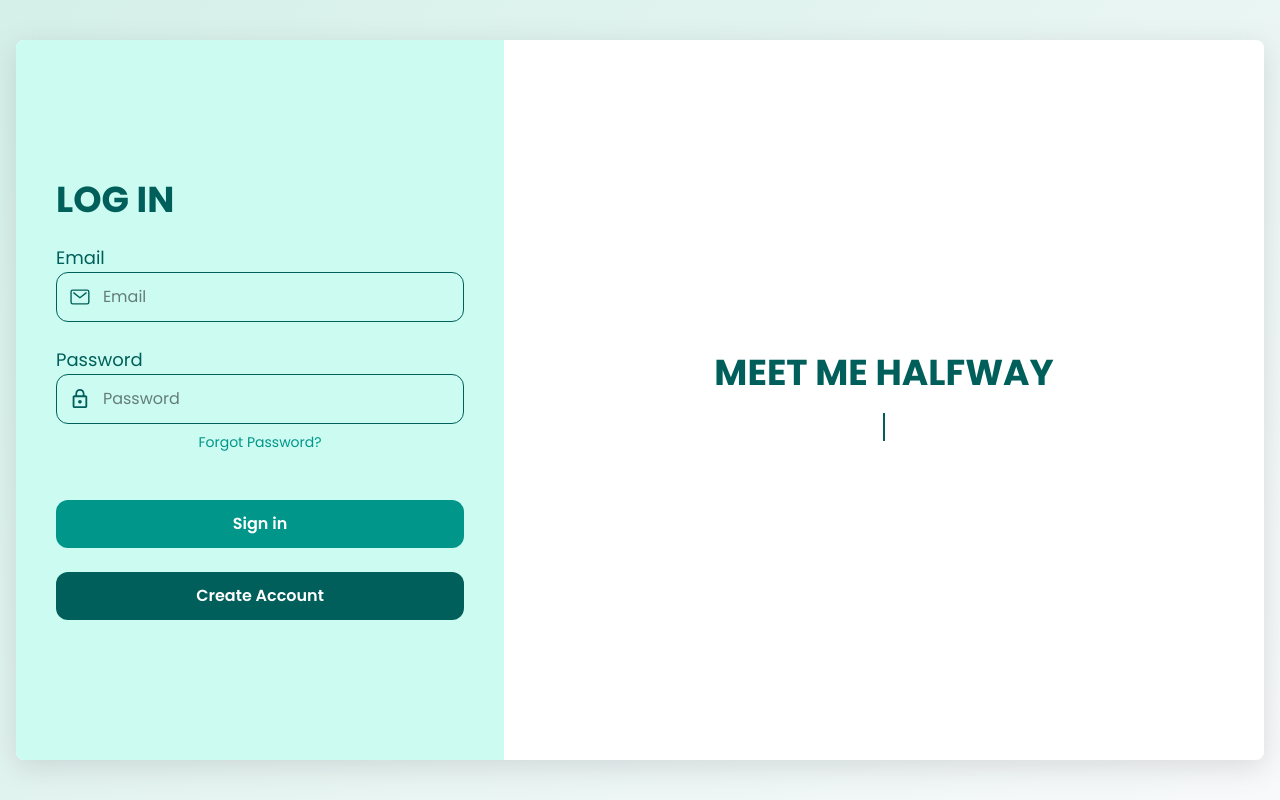
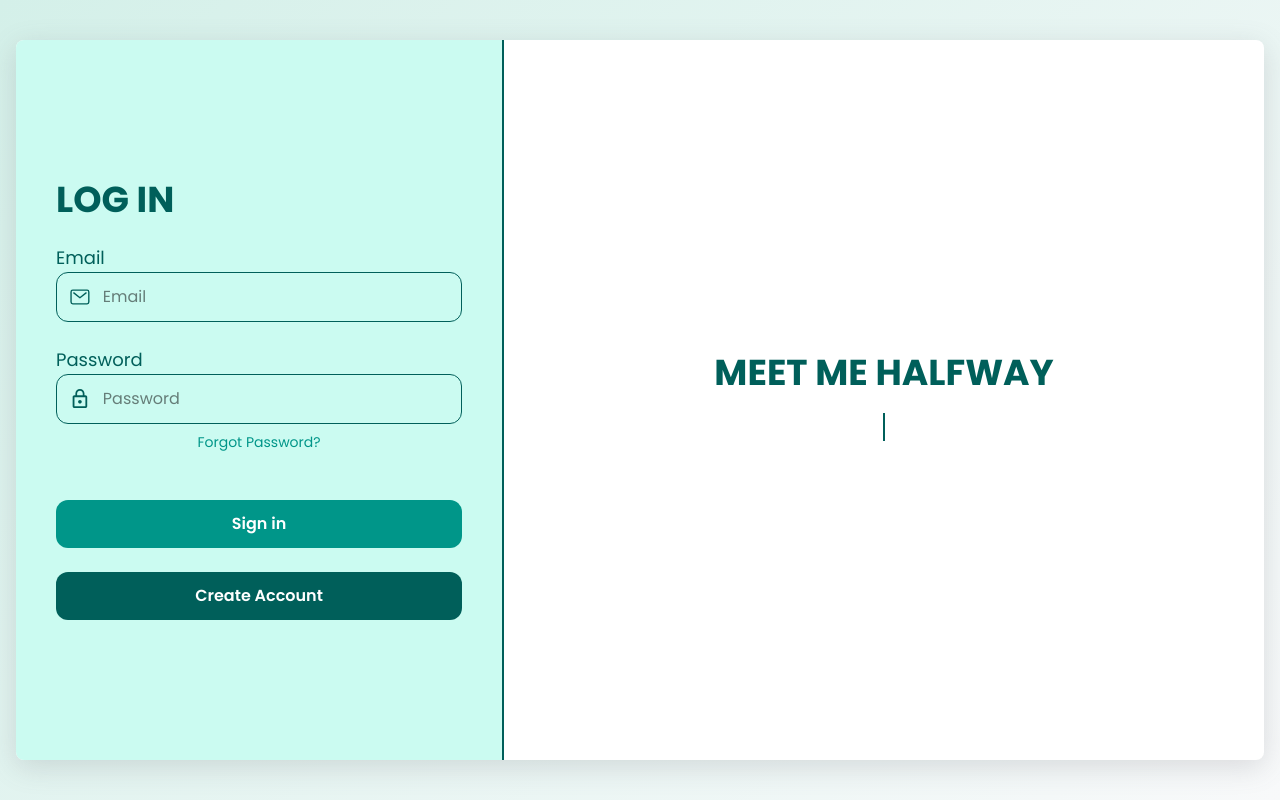
Before and after one commit to hax0-r/fiverr_Halfway, a React (Vite) app: page /login in a window 1280 px wide. Built offline with nearby package versions, Linux system fonts and the light colour scheme.

Commit message:
login page added

```diff
--- a/src/Pages/Login.jsx
+++ b/src/Pages/Login.jsx
@@ -30,7 +30,7 @@ const Login = () => {
                             <a href="sign-up.html" className="bg-teal-800 text-white no-underline p-3 rounded-xl block text-center font-semibold transition-all duration-500 hover:bg-teal-900 hover:scale-105">Create Account</a>
                         </form>
                     </div>
-                    <div className="flex-1 bg-cover flex flex-col justify-center items-center text-center md:p-8 py-8 p-4">
+                    <div className="flex-1 md:border-l-2 border-teal-800 bg-cover flex flex-col justify-center items-center text-center md:p-8 py-8 p-4">
                         <h2 className="md:text-4xl text-3xl text-teal-800 font-bold">MEET ME HALFWAY</h2>
                         <div className="max-w-3xl mx-auto overflow-hidden md:whitespace-nowrap">
                             <p className="text-lg text-teal-800 inline-block overflow-hidden mt-5 md:border-r-2 border-teal-800 animate-typing">Welcome to <strong>Meet Me Halfway</strong>, your web app for finding the perfect midpoint!</p>
```
